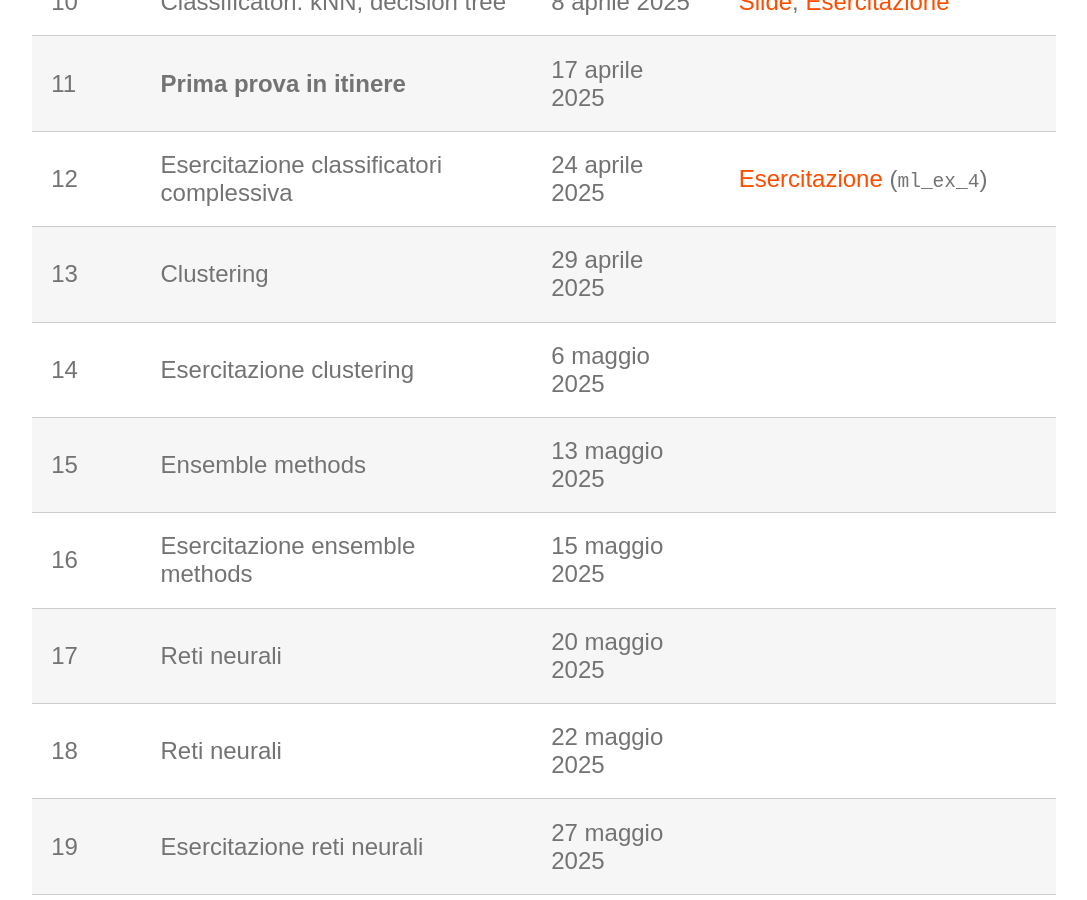
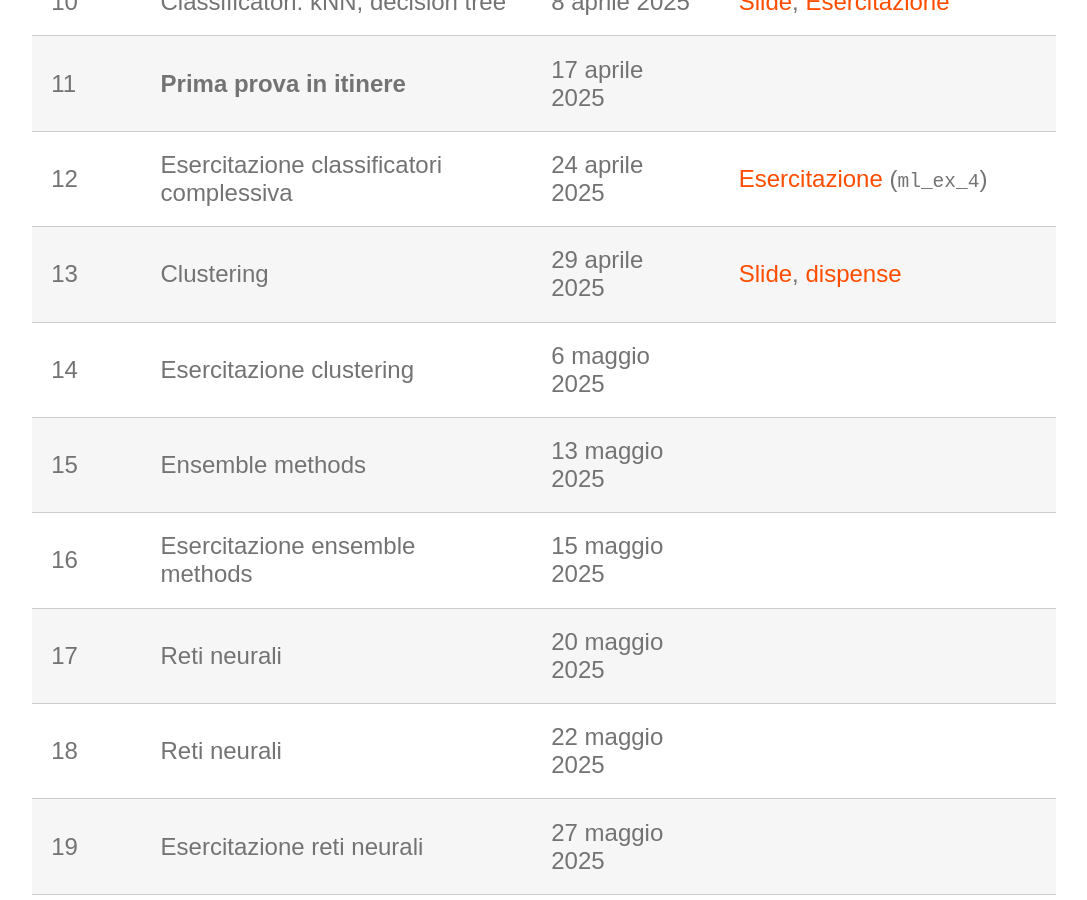
Before and after one commit to perceivelab/ml-mz-2025, a Jekyll site: the page built from lezioni.md, in a window 1280 px wide and 900 px high, scrolled down 1130 px. Shown: the whole window, without its empty margins (96-1183 px from the left). Built offline with Jekyll 4.4.1, drawn with Linux system fonts in a browser that asks for light colours; our own code applies the rules of GitHub Pages for plain Markdown files.

Commit message:
Update lezioni.md

```diff
--- a/lezioni.md
+++ b/lezioni.md
@@ -18,7 +18,7 @@ layout: page
 | 10      | Classificatori: kNN, decision tree     | 8 aprile 2025        |  [Slide](https://studentiunict-my.sharepoint.com/:b:/g/personal/concetto_spampinato_unict_it/ETcYXZ1qJm5JkfA8UeFonoABJ-HHb3tFvQvZXH3KlwRPrQ?e=X0UxWf), [Esercitazione](https://drive.google.com/file/d/1P0EXllhdRTBTGv4kVTfHvMYTWr87sbhP/view?usp=sharing)      |
 | 11      | **Prima prova in itinere**             | 17 aprile 2025       |        |
 | 12      | Esercitazione classificatori complessiva | 24 aprile 2025    |    [Esercitazione](https://studentiunict-my.sharepoint.com/:u:/g/personal/concetto_spampinato_unict_it/EZP60g0dReVJgqEGq1FNPO0Bcs5X0G8wkAIyQ3z4ciAejQ?e=CtpZKl) (`ml_ex_4`)|
-| 13      | Clustering                             | 29 aprile 2025       |        |
+| 13      | Clustering                             | 29 aprile 2025       | [Slide](https://studentiunict-my.sharepoint.com/:b:/g/personal/simone_palazzo_unict_it/EYIWJbUvHkRHuTUpOAgzbRQB9F_ICDy_3JwhF3Yb2N9-nQ?e=KGXicb), [dispense](https://studentiunict-my.sharepoint.com/:b:/g/personal/simone_palazzo_unict_it/EWBkEPCG9k1OlzcbJxxP2SABIeRF-eqUMtem7_HJZ3Xvqw?e=S2hEYd)       |
 | 14      | Esercitazione clustering               | 6 maggio 2025        |        |
 | 15      | Ensemble methods                       | 13 maggio 2025       |        |
 | 16      | Esercitazione ensemble methods        | 15 maggio 2025       |        |
```
